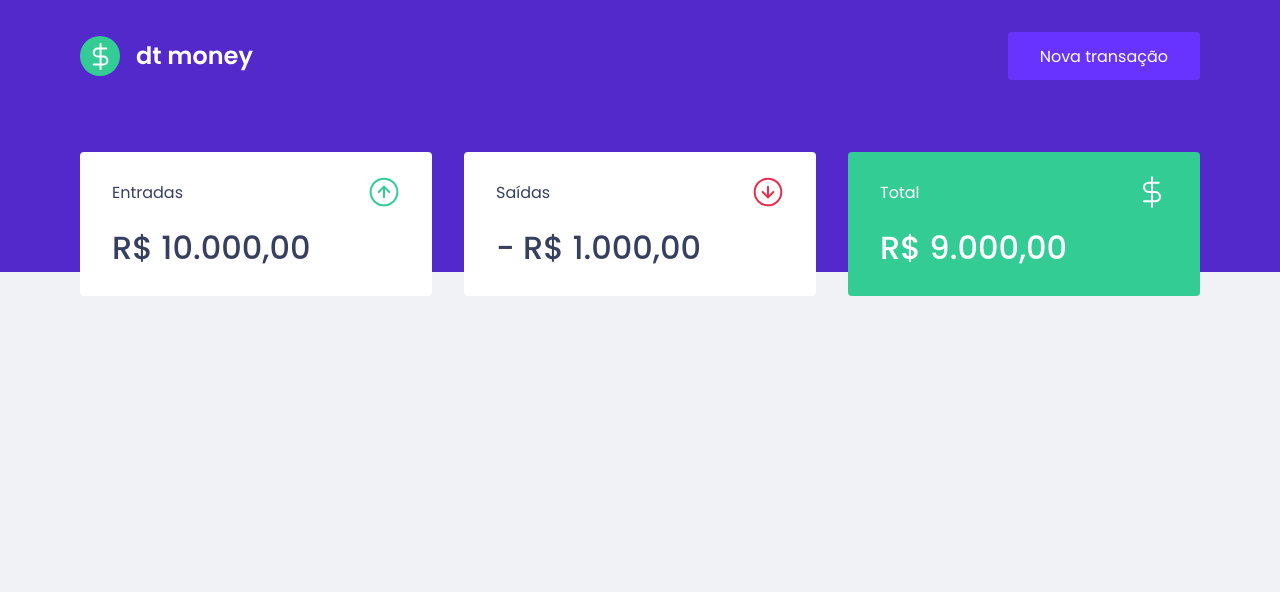
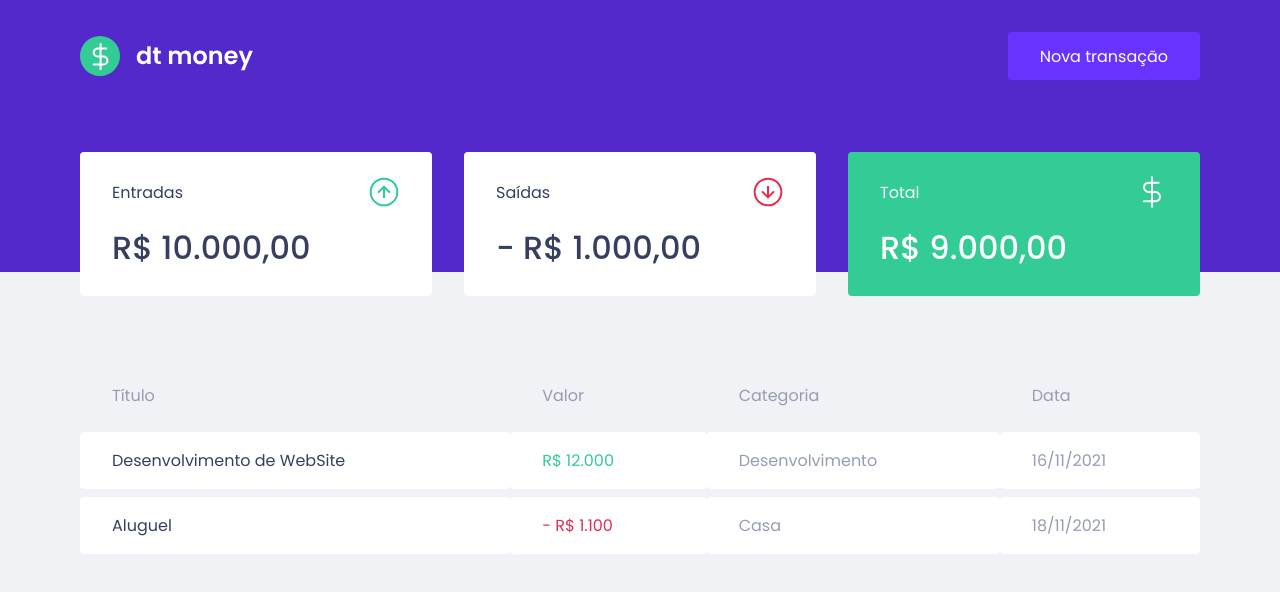
Before and after one commit to hantonny/dtmoney, a React (Create React App) app: page / in a window 1280 px wide. Shown: the top 592 px of the page. Built offline with nearby package versions, Linux system fonts and the light colour scheme.

Commit message:
:sparkles: - Componente: TransactionsTable

```diff
--- a/src/components/Dashboard/index.tsx
+++ b/src/components/Dashboard/index.tsx
@@ -1,10 +1,12 @@
 import { Summary } from '../Summary'
+import { TransactionsTable } from '../TransactionsTable'
 import { Container } from './styles'
 
 export function Dashboard(){
     return (
         <Container>
             <Summary/>
+            <TransactionsTable />
         </Container>
     )
 }
--- /dev/null
+++ b/src/components/TransactionsTable/index.tsx
@@ -0,0 +1,32 @@
+import {Container} from './styles'
+
+export function TransactionsTable(){
+    return (
+        <Container>
+            <table>
+                <thead>
+                    <tr>
+                        <th>Título</th>
+                        <th>Valor</th>
+                        <th>Categoria</th>
+                        <th>Data</th>
+                    </tr>
+                </thead>
+                <tbody>
+                    <tr>
+                        <td>Desenvolvimento de WebSite</td>
+                        <td className="deposit">R$ 12.000</td>
+                        <td>Desenvolvimento</td>
+                        <td>16/11/2021</td>
+                    </tr>
+                    <tr>
+                        <td>Aluguel</td>
+                        <td className="withdraw">- R$ 1.100</td>
+                        <td>Casa</td>
+                        <td>18/11/2021</td>
+                    </tr>
+                </tbody>
+            </table>
+        </Container>
+    );
+}
--- /dev/null
+++ b/src/components/TransactionsTable/styles.ts
@@ -0,0 +1,40 @@
+import styled from "styled-components";
+
+export const Container = styled.div`
+margin-top: 4rem;
+
+
+table {
+    width: 100%;
+    border-spacing: 0 0.5rem;
+
+    th {
+        color: var(--text-body);
+        font-weight: 400;
+        padding: 1rem 2rem;
+        text-align: left;
+        line-height: 1.5rem;
+    }
+
+    td {
+        padding: 1rem 2rem;
+        border: 0;
+        background: var(--shape);
+        color: var(--text-body);
+        border-radius: 0.25rem;
+
+        &:first-child {
+            color: var(--text-title);
+        }
+
+        &.deposit {
+            color: var(--green);
+        }
+
+        &.withdraw {
+            color: var(--red);
+        }
+    }
+}
+
+`
```
